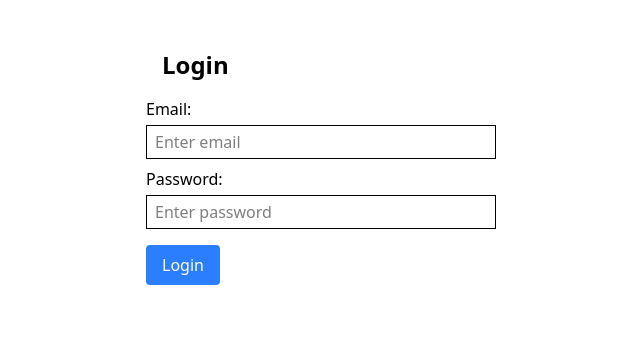
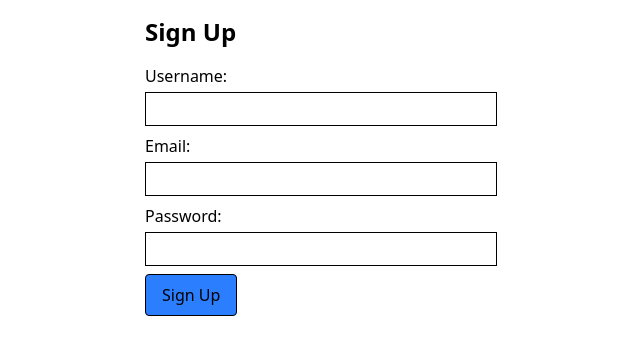
Before and after one commit to Raushan022/forms, a React (Vite) app: page / in a window 1280 px wide. Shown: the top 354 px of the page, without its empty margins (319-959 px from the left). Built offline with nearby package versions, Linux system fonts and the light colour scheme.

Commit message:
prac loginForm

```diff
--- a/src/App.jsx
+++ b/src/App.jsx
@@ -1,9 +1,11 @@
 import LoginForm from "./components/LoginForm";
+import PracLoginForm from "./components/practice/PracLoginForm";
 
 function App() {
   return (
     <>
-      <LoginForm />
+      {/* <LoginForm /> */}
+      <PracLoginForm />
     </>
   );
 }
--- /dev/null
+++ b/src/components/practice/PracLoginForm.jsx
@@ -0,0 +1,60 @@
+import { useState } from "react";
+
+const PracLoginForm = () => {
+  const [userName, setUserName] = useState("");
+  const [email, setEmail] = useState("");
+  const [password, setPassword] = useState("");
+
+  const handleSubmit = (e) => {
+    e.preventDefault();
+    console.log("userName: ", userName);
+    console.log("email: ", email);
+    console.log("password: ", password);
+
+    setUserName("");
+    setEmail("");
+    setPassword("");
+  };
+
+  return (
+    <>
+      <form onSubmit={handleSubmit} className="max-w-sm mx-auto p-4">
+        <h2 className="font-bold text-2xl mb-4">Sign Up</h2>
+
+        <label className="block mb-2">
+          Username:
+          <input
+            type="text"
+            className="border w-full px-2 py-1 mt-1"
+            value={userName}
+            onChange={(e) => setUserName(e.target.value)}
+          />
+        </label>
+        <label className="block mb-2">
+          Email:
+          <input
+            type="email"
+            className="border w-full px-2 py-1 mt-1"
+            value={email}
+            onChange={(e) => setEmail(e.target.value)}
+          />
+        </label>
+        <label className="block mb-2">
+          Password:
+          <input
+            type="password"
+            className="border w-full px-2 py-1 mt-1"
+            value={password}
+            onChange={(e) => setPassword(e.target.value)}
+          />
+        </label>
+
+        <button type="submit" className="border rounded px-4 py-2 bg-blue-500">
+          Sign Up
+        </button>
+      </form>
+    </>
+  );
+};
+
+export default PracLoginForm;
```
